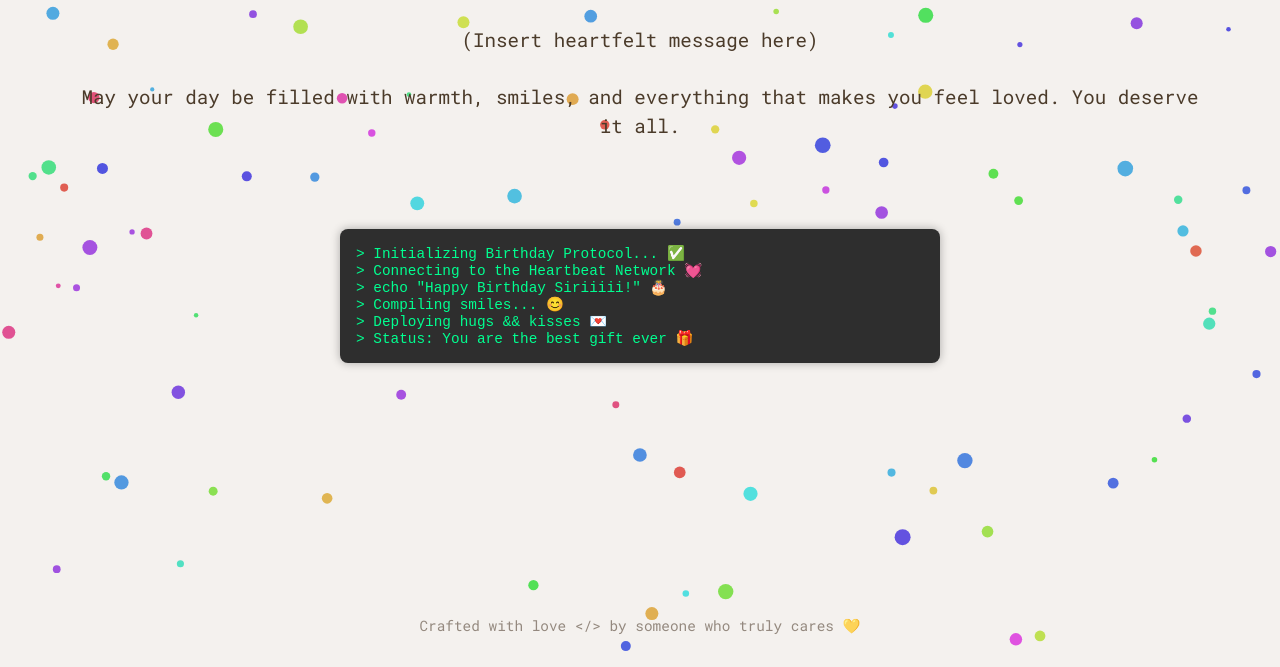
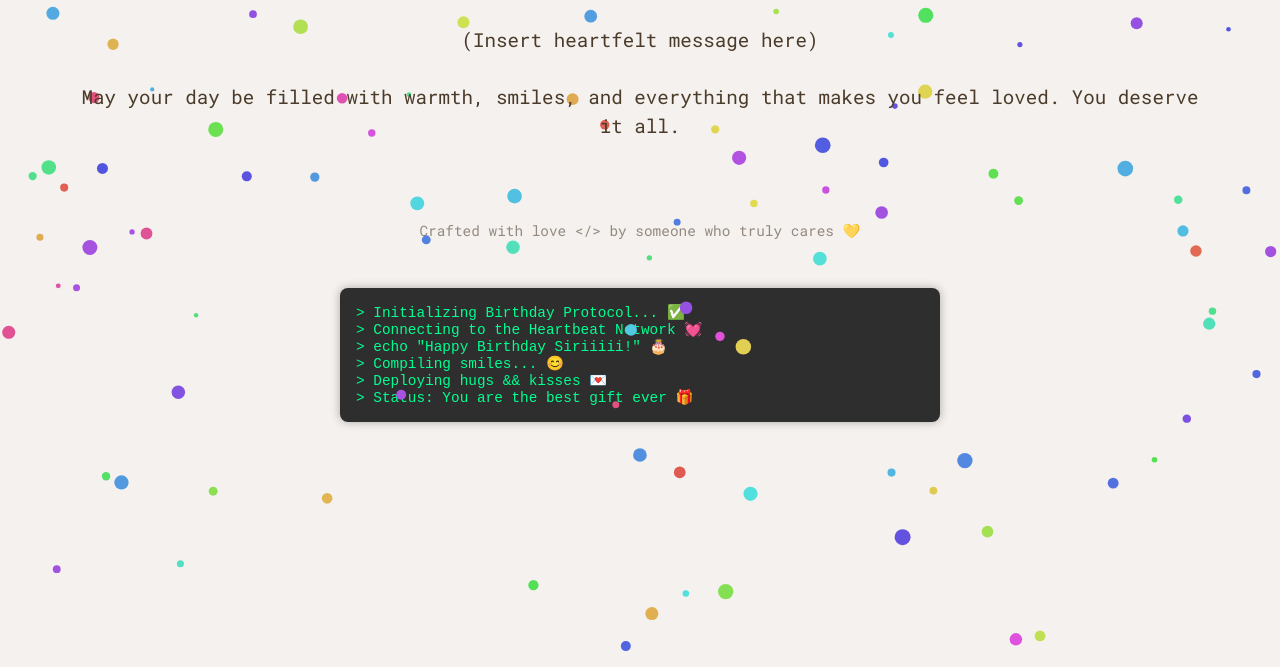
Before and after one commit to SuryaSaiTeja/siriii-birthday, a plain HTML site: page siriiiiii.html in a window 1280 px wide. Shown: the part 133-800 px from the top of the page. Drawn offline with Linux system fonts and the light colour scheme.

Commit message:
Update siriiiiii.html

```diff
--- a/siriiiiii.html
+++ b/siriiiiii.html
@@ -17,12 +17,10 @@
       color: #4b3b2a;
       display: flex;
       flex-direction: column;
-      justify-content: flex-start;
       align-items: center;
       min-height: 100vh;
       padding: 2rem 1rem;
       text-align: center;
-      overflow-x: hidden;
     }
     h1 {
       font-size: 2rem;
@@ -37,11 +35,11 @@
       line-height: 1.5;
       opacity: 0;
       animation: fadeIn 2s ease-in-out forwards 1s;
-      margin-bottom: 3.5rem;
+      margin-bottom: 2rem;
       z-index: 2;
     }
     .footer {
-      margin-top: auto;
+      margin-top: 3rem;
       font-size: 0.9rem;
       color: #7c6f63;
       opacity: 0.8;
@@ -81,9 +79,8 @@
       animation: float 6s ease-in-out infinite;
     }
     .console {
-      position: relative;
-      width: 95%;
-      max-width: 90%;
+      width: 100%;
+      max-width: 600px;
       background: #2e2e2e;
       color: #00ff90;
       padding: 1rem;
@@ -92,10 +89,9 @@
       text-align: left;
       font-family: 'Courier New', Courier, monospace;
       box-shadow: 0 0 10px rgba(0,0,0,0.3);
-      max-height: 150px;
+      max-height: 200px;
       overflow-y: auto;
-      z-index: 2;
-      margin-top: 2rem;
+      margin-top: 3rem;
     }
 
     @keyframes float {
@@ -103,10 +99,9 @@
       50% { transform: translateY(-40px); }
       100% { transform: translateY(0); }
     }
+
     @keyframes fadeIn {
-      to {
-        opacity: 1;
-      }
+      to { opacity: 1; }
     }
 
     @media (min-width: 600px) {
@@ -118,7 +113,6 @@
       }
       .console {
         font-size: 0.9rem;
-        max-width: 600px;
       }
     }
   </style>
@@ -137,8 +131,9 @@
 
   <div class="easter-egg" id="easter-egg">🥳 Surprise! You just found a secret message: You're magical. ✨<br/>Hint: Press any key 👀</div>
 
+  <div class="footer">Crafted with love &lt;/&gt; by someone who truly cares 💛</div>
+
   <div class="console" id="console"></div>
-  <div class="footer">Crafted with love &lt;/&gt; by someone who truly cares 💛</div>
 
   <script>
     const canvas = document.getElementById('confetti-canvas');
```
